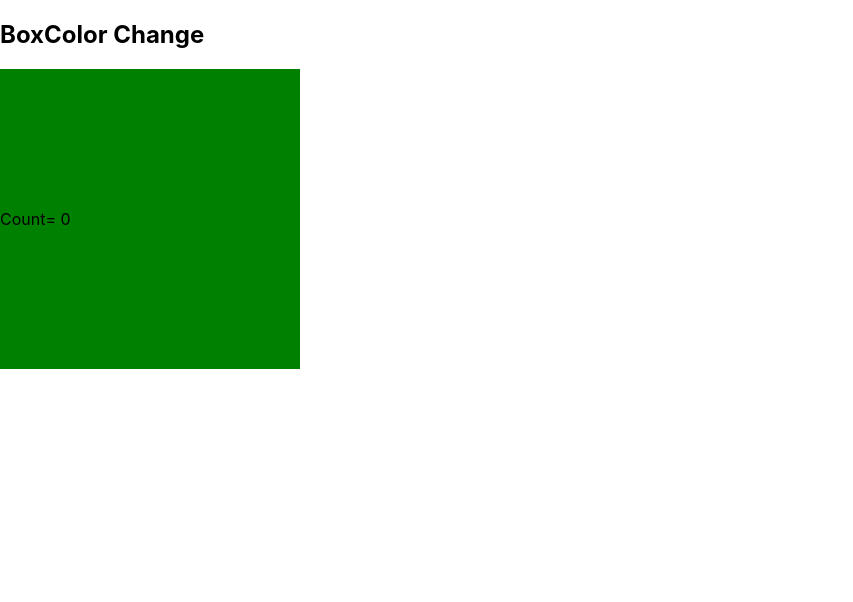
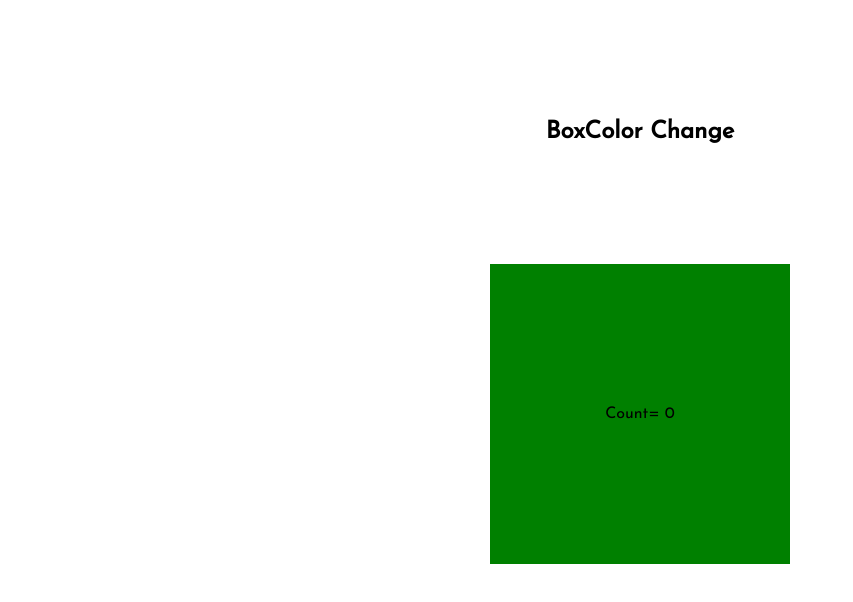
Before and after one commit to dev-augustin/react-box-color, a React (Create React App) app in the folder boxcolor/: page / in a window 1280 px wide. Shown: the top 602 px of the page, without its empty margins (0-853 px from the left). Built offline with nearby package versions, Linux system fonts and the light colour scheme.

Commit message:
added styling, google fonts and centered div

```diff
--- a/boxcolor/src/App.css
+++ b/boxcolor/src/App.css
@@ -1,7 +1,15 @@
+@import url('https://fonts.googleapis.com/css?family=Josefin+Sans');
+
 .App {
   align-content: center;
   border:10px;
   height: 300px;
   width: 300px;
+  margin: 0 auto;
 
 }
+#countText, h2 {
+  font-family: 'Josefin Sans', cursive;
+  text-align: center;
+  padding: 100px;
+}
```
